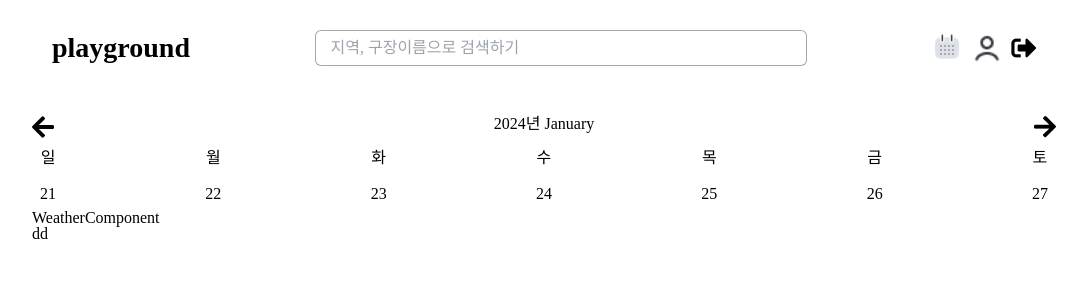
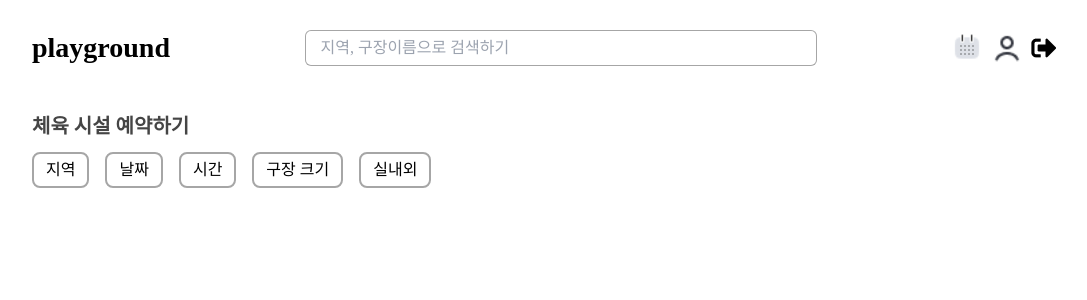
Before and after one commit to Yoon1996/playground_client, a React (Vite) app: page /main/main-page in a window 1280 px wide. Shown: the top 300 px of the page, without its empty margins (96-1183 px from the left). Built offline with nearby package versions, Linux system fonts and the light colour scheme.

Commit message:
feat: category component 추가

```diff
--- a/src/component/calendar.component.tsx
+++ b/src/component/calendar.component.tsx
@@ -43,14 +43,14 @@ const CalendarComponent = () => {
   },[handleDateClick])
   return(
         <>
-        <div className="w-full flex flex-col gap-3 justify-center items-center">
-            <div className="flex w-full justify-between">
+        <div className="w-full flex flex-col gap-4 justify-center items-center">
+            <div className="flex w-full justify-between items-center">
                 <div onClick={() => setDate(new Date(date.getFullYear(), date.getMonth(), date.getDate() - 7))}>
-                  <img src="../public/left-arrow.png" alt="" />
+                  <img className='cursor-pointer' src="../public/left-arrow.png" alt="" />
                 </div>
                 <div>{date.getFullYear()}년 {date.toLocaleString('default', { month: 'long' })}</div>
                 <div onClick={() => setDate(new Date(date.getFullYear(), date.getMonth(), date.getDate() + 7))}>
-                  <img src="../public/right-arrow.png" alt="" />
+                  <img className='cursor-pointer' src="../public/right-arrow.png" alt="" />
                 </div>
             </div>
             <div className="flex w-full justify-between gap-6">
--- /dev/null
+++ b/src/component/category/category_button.component.tsx
@@ -0,0 +1,25 @@
+import { useState } from 'react'
+
+interface CategoryButtonProps {
+    category: string
+}
+
+const CategoryButtonComponent = ({category} : CategoryButtonProps) => {
+  const [isPressed, setIsPressed] = useState<boolean>(false)
+  const handleButtonClick = () => {
+    setIsPressed((prev) => !prev)
+  }
+  return (
+    <>
+    <div className={
+      `border-solid border-2 border-primary-a6 px-3 py-2 cursor-pointer rounded-lg flex items-center
+      ${isPressed ? 'border-primary-45 border-3' : ''}
+      `
+    } onClick={() => handleButtonClick()}>
+        {category}
+    </div>
+    </>
+  )
+}
+
+export default CategoryButtonComponent
--- /dev/null
+++ b/src/component/category/category_list.component.tsx
@@ -0,0 +1,16 @@
+import CategoryButtonComponent from './category_button.component';
+
+const CategoryListComponent = () => {
+    const categories = ['지역', '날짜', '시간', '구장 크기', '실내외'];
+  return (
+    <>
+    <div className='flex gap-4'>
+        {categories.map((category, index) =>
+        <CategoryButtonComponent key={index} category={category}></CategoryButtonComponent>
+        )}
+    </div>
+    </>
+  )
+}
+
+export default CategoryListComponent
--- /dev/null
+++ b/src/component/ground/ground_component.tsx
@@ -0,0 +1,9 @@
+import React from 'react'
+
+const GroundComponent = () => {
+  return (
+    <div>GroundComponent</div>
+  )
+}
+
+export default GroundComponent
--- a/src/component/header.component.tsx
+++ b/src/component/header.component.tsx
@@ -13,7 +13,7 @@ const HeaderComponent = () => {
       navigate('/')
     }
   return (
-    <div className='flex justify-between items-center px-5 h-24 mb-5'>
+    <div className='flex justify-between items-center w-auto h-24 mb-5'>
         <div className='font-bold text-28 cursor-pointer' onClick={() => navigate('/')}>playground</div>
         <div className='w-2/4'>
         <SearchComponent></SearchComponent>
--- a/src/component/input.component.tsx
+++ b/src/component/input.component.tsx
@@ -7,9 +7,10 @@ interface InputProps {
     value?: string
     notChangedValue?: string
     change?: (event: React.ChangeEvent<HTMLInputElement>) => void
+    press?: (event: React.KeyboardEvent<HTMLInputElement>) => void
 }
 
-const InputComponent = ({ placeholder, type, value, change, notChangedValue,readonly }: InputProps) => {
+const InputComponent = ({ placeholder, type, value, change, press, notChangedValue,readonly }: InputProps) => {
     return (
         <>
             <input
@@ -20,6 +21,7 @@ const InputComponent = ({ placeholder, type, value, change, notChangedValue,read
                 onChange={change}
                 value={notChangedValue}
                 readOnly={readonly}
+                onKeyDown={press}
             />
         </>
     )
--- a/src/page/add_profile.page.tsx
+++ b/src/page/add_profile.page.tsx
@@ -6,9 +6,12 @@ import SelectComponent from '../component/select.component'
 import { IErrors } from '../interface/error.interface'
 import { IAddProfile } from '../interface/user.interface'
 import { addProfile } from '../service/user.service'
+import { useRecoilValue } from 'recoil'
+import { userInfoAtom } from '../atom/user.atom'
 
 const AddProfilePage = () => {
     const navigate = useNavigate()
+    const userInfo = useRecoilValue(userInfoAtom)
     //초기값 설정
     const [sex, setSex] = useState<string>('')
     const [selectedSex, setSelectedSex] = useState<number>(1)
@@ -50,7 +53,7 @@ const AddProfilePage = () => {
 
     const updateProfile = async () => {
         const profileData:IAddProfile = {
-            id: 12,
+            id: userInfo.id,
             sex: sex,
             birth: birth,
             phoneNumber: phoneNumber
@@ -74,7 +77,7 @@ const AddProfilePage = () => {
                     <div className="flex flex-col gap-2">
                         <div>이메일</div>
                         <InputComponent
-                            notChangedValue={'s'}
+                            notChangedValue={userInfo.email}
                             type="text"
                             placeholder="이메일을 입력해주세요."
                             readonly={true}
@@ -85,7 +88,7 @@ const AddProfilePage = () => {
                     <div className="flex flex-col gap-2">
                         <div>이름</div>
                         <InputComponent
-                            notChangedValue={'s'}
+                            notChangedValue={userInfo.name}
                             type="text"
                             placeholder="이름을 입력해주세요."
                             readonly={true}
@@ -109,7 +112,7 @@ const AddProfilePage = () => {
                                 value={birth}
                                 change={birthChange}
                                 type="text"
-                                placeholder="19961025"
+                                placeholder="예}19961025"
                             ></InputComponent>
                         </div>
                         <div className="text-error">
--- a/src/page/login.page.tsx
+++ b/src/page/login.page.tsx
@@ -52,12 +52,22 @@ const LoginPage = () => {
         }
     }
 
+    //엔터 입력시 로그인
+    const pressEnterLogin = (e: React.KeyboardEvent) => {
+        if(e.key === 'Enter'){
+            loginHandler()
+        }
+    }
+
     const googleLogin = useGoogleLogin({
         onSuccess: (tokenResponse) => {
             console.log('tokenResponse: ', tokenResponse);
             socialLogin(tokenResponse)
             .then((res) => {
                 console.log('res: ', res);
+                setUserInfo(res.data)
+                setUpdateUserInfo(res.data)
+                setLoginState({state: true})
                 if(res.data.birth === null){
                     navigate('/login/add_profile')
                 } else {
@@ -116,6 +126,7 @@ const LoginPage = () => {
                         value={password}
                         type="text"
                         placeholder="비밀번호"
+                        press={pressEnterLogin}
                     ></InputComponent>
                     <div className="text-error">
                         {loginError?.login ? <p>{loginError?.login}</p> : ''}
--- a/src/page/main.page.tsx
+++ b/src/page/main.page.tsx
@@ -1,9 +1,5 @@
-import { useRecoilValue } from 'recoil'
-import CalendarComponent from '../component/calendar.component'
+import CategoryListComponent from '../component/category/category_list.component'
 import HeaderComponent from '../component/header.component'
-import WeatherComponent from '../component/weather.component'
-import { userInfoAtom } from '../atom/user.atom'
-import { useEffect } from 'react'
 
 
 const MainPage = () => {
@@ -11,8 +7,12 @@ const MainPage = () => {
   return (
     <>
     <HeaderComponent></HeaderComponent>
-    <CalendarComponent></CalendarComponent>
-    <WeatherComponent></WeatherComponent>
+    <div className='flex gap-4 flex-col'>
+    <div className='text-20 font-semibold text-primary-45'>체육 시설 예약하기</div>
+    <CategoryListComponent></CategoryListComponent>
+    </div>
+    {/* <CalendarComponent></CalendarComponent>
+    <WeatherComponent></WeatherComponent> */}
     </>
   )
 }
--- a/src/template/main.template.tsx
+++ b/src/template/main.template.tsx
@@ -3,7 +3,7 @@ import { Outlet } from 'react-router-dom'
 const MainTemplate = () => {
     return (
         <>
-        <div className='w-4/5 m-auto'>
+        <div className='max-w-screen-lg m-auto'>
         <Outlet></Outlet>
         </div>
         </>
```
